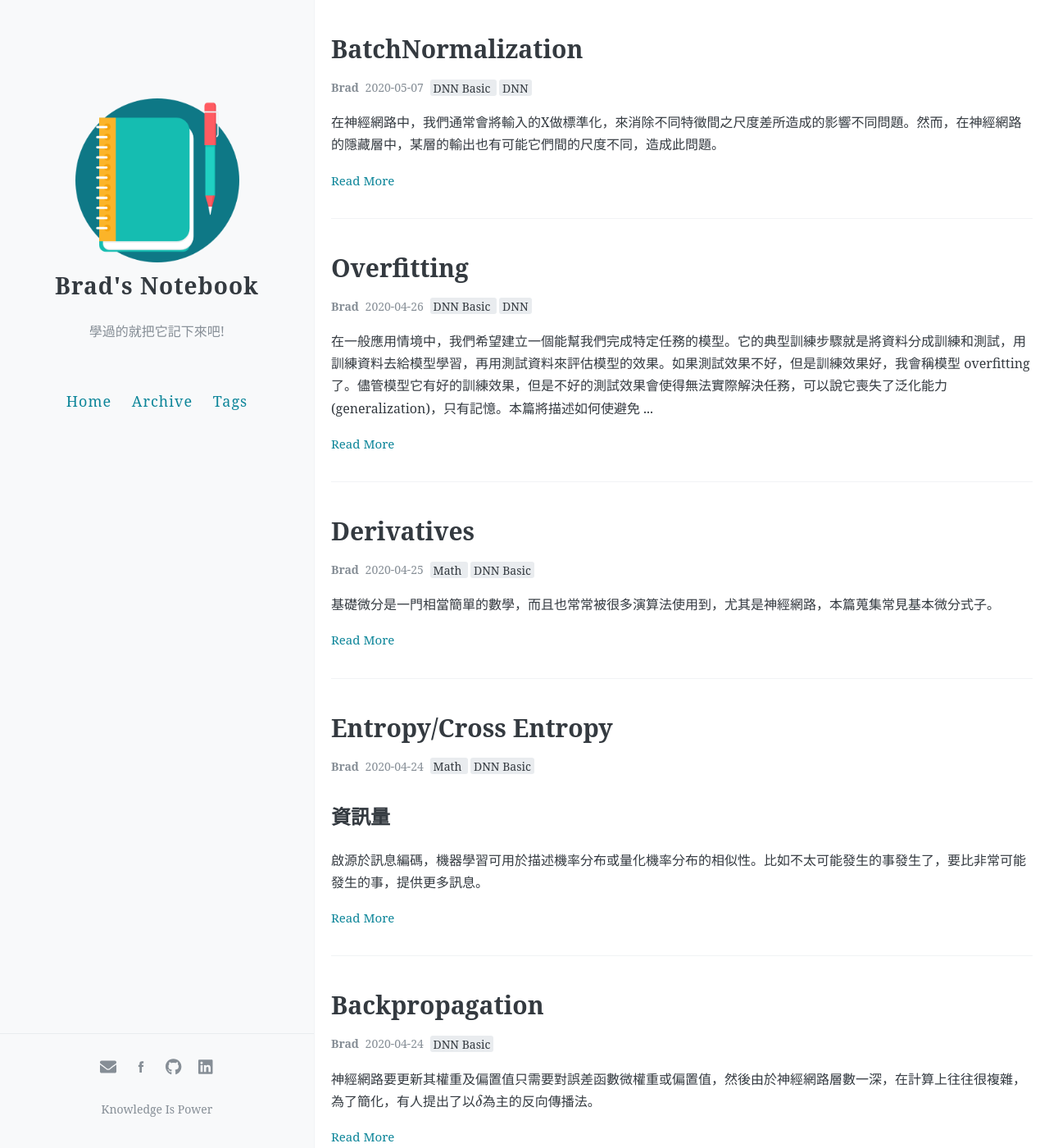
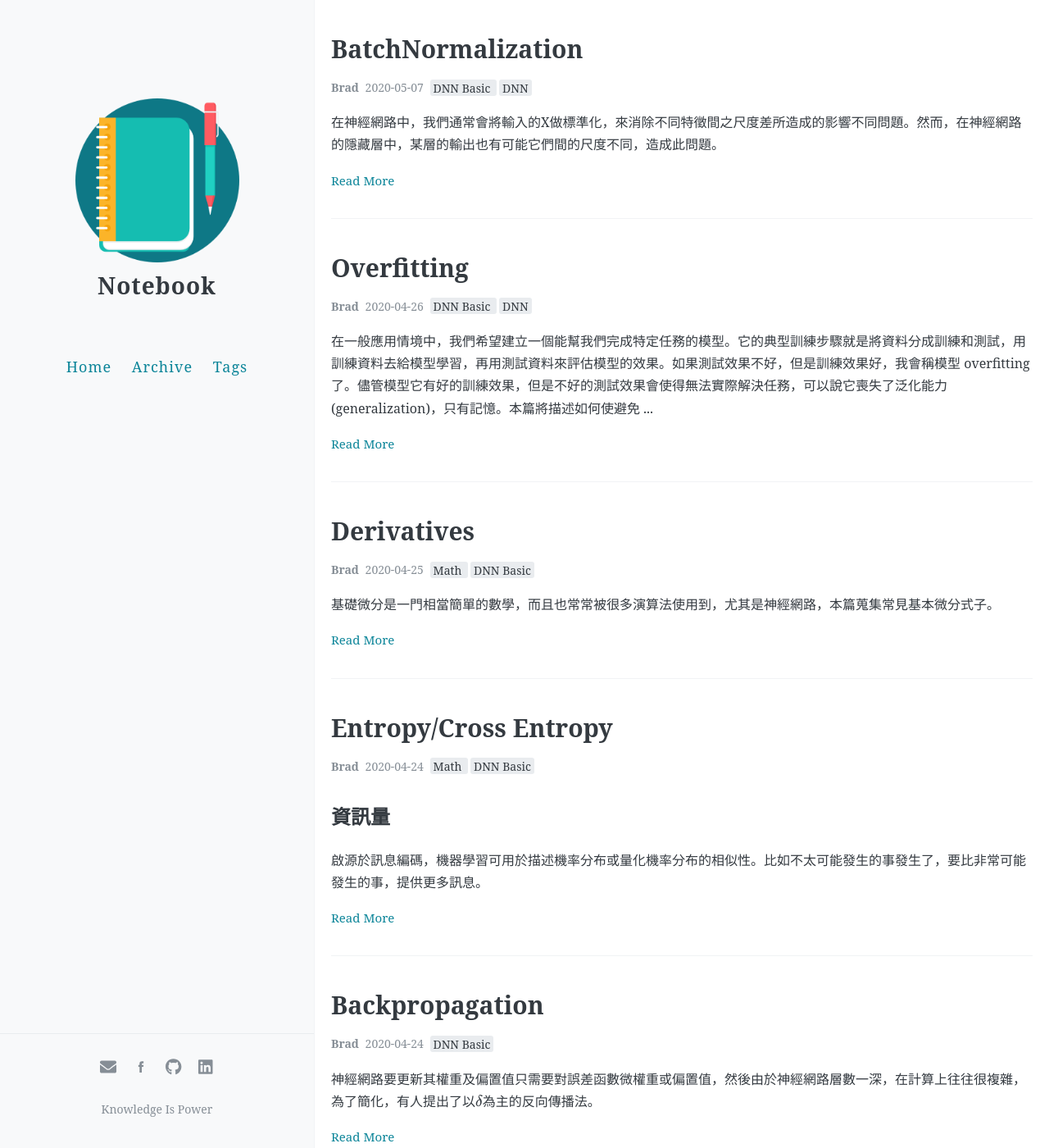
Before and after one commit to BradXiao/BradXiao.github.io, a Jekyll site: the page built from index.html, in a window 1280 px wide and 1400 px high. Shown: the whole window at 82% size. Built offline with Jekyll 4.4.1, drawn with Linux system fonts in a browser that asks for light colours; formulas are drawn with MathJax 3; the list of posts is cut into pages by our own code; comment, search, counter and statistics services are not loaded.

Commit message:
Update info

```diff
--- a/_config.yml
+++ b/_config.yml
@@ -1,6 +1,6 @@
 
-name: Brad's Notebook
-description: 學過的就把它記下來吧!
+name: Notebook
+description:
 
 
 #url:
--- a/style.scss
+++ b/style.scss
@@ -14,6 +14,11 @@
 /**************/
 /* BASE RULES */
 /**************/
+.imgcenter {
+  display: block;
+  margin-left: auto;
+  margin-right: auto;
+}
 
 html {
   font-size: $base-font-size;
```
